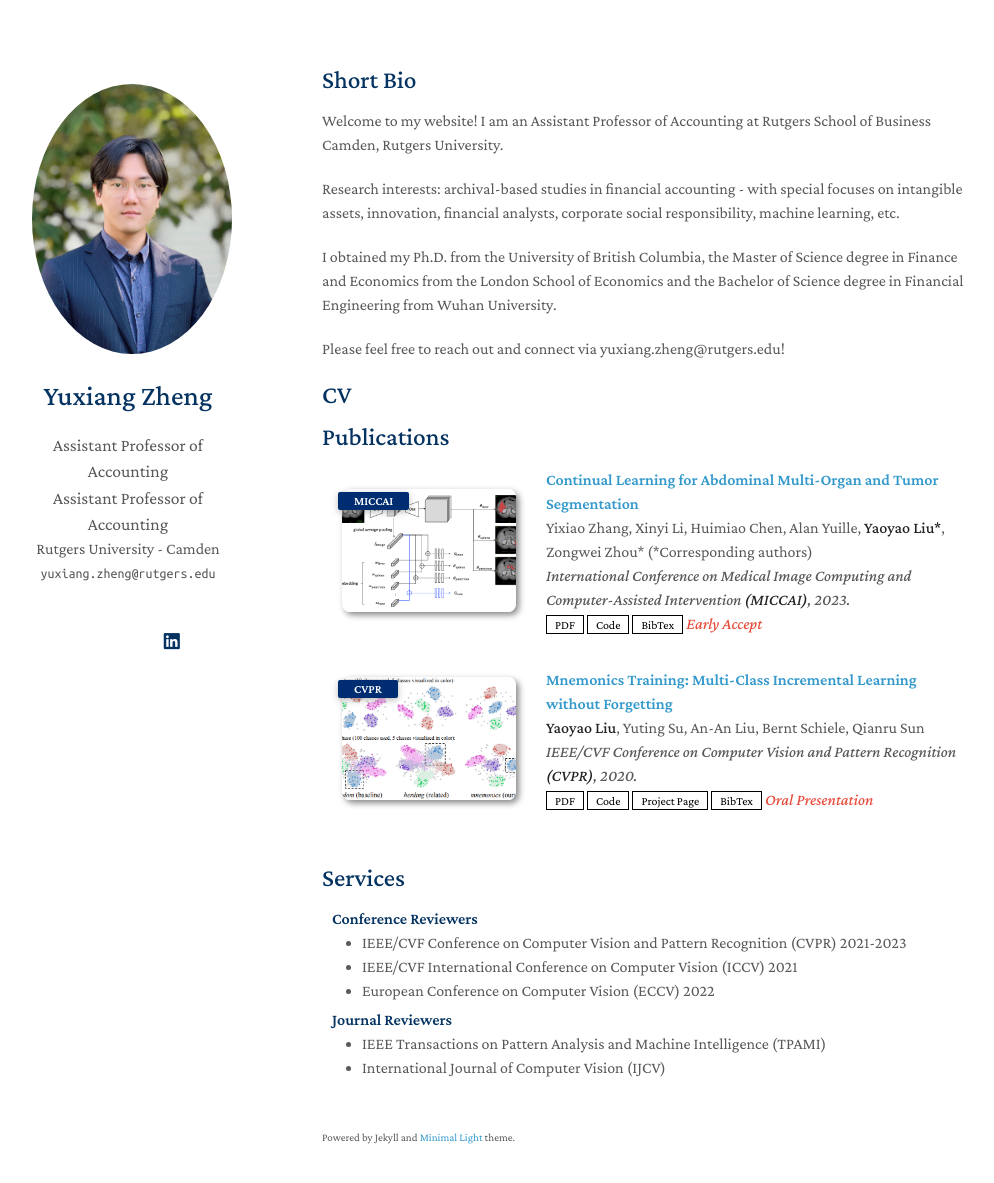
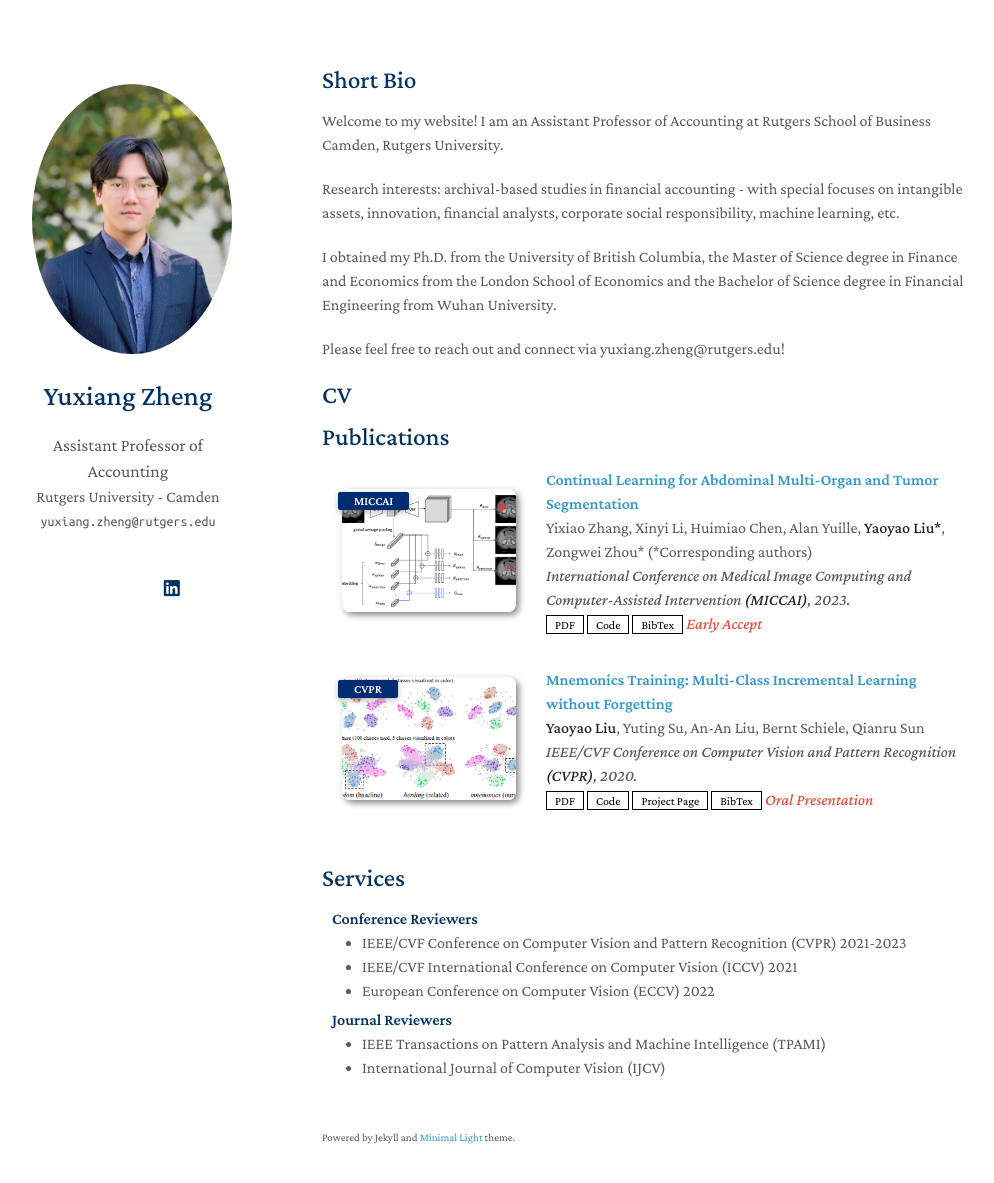
Before and after one commit to yuxiang-zheng/yuxiang-zheng.github.io, a Jekyll site: the page built from index.md, in a window 1280 px wide and 1218 px high. Shown: the top 1183 px of the window, without its empty margins (148-1142 px from the left). Built offline with Jekyll 4.4.1, drawn with Linux system fonts in a browser that asks for light colours; a style sheet for code colours, icons or effects is not loaded; our own code applies the rules of GitHub Pages for plain Markdown files.

Commit message:
Update homepage.html

```diff
--- a/_layouts/homepage.html
+++ b/_layouts/homepage.html
@@ -50,15 +50,11 @@
         <br>
         {% endif %}
 
-        {% if site.position %}
-        <position style="font-size:1.10rem;">{{ site.position }}</position>
-        <br>
-        {% endif %}
-
         {% if site.affiliation %}
         <autocolor>{{ site.affiliation }}</autocolor>
         <br>
         {% endif %}
+
         {% if site.email %}
         <a href="mailto:{{ site.email }}" style="color:inherit; text-decoration:none;">
           <email>{{ site.email }}</email>
```
